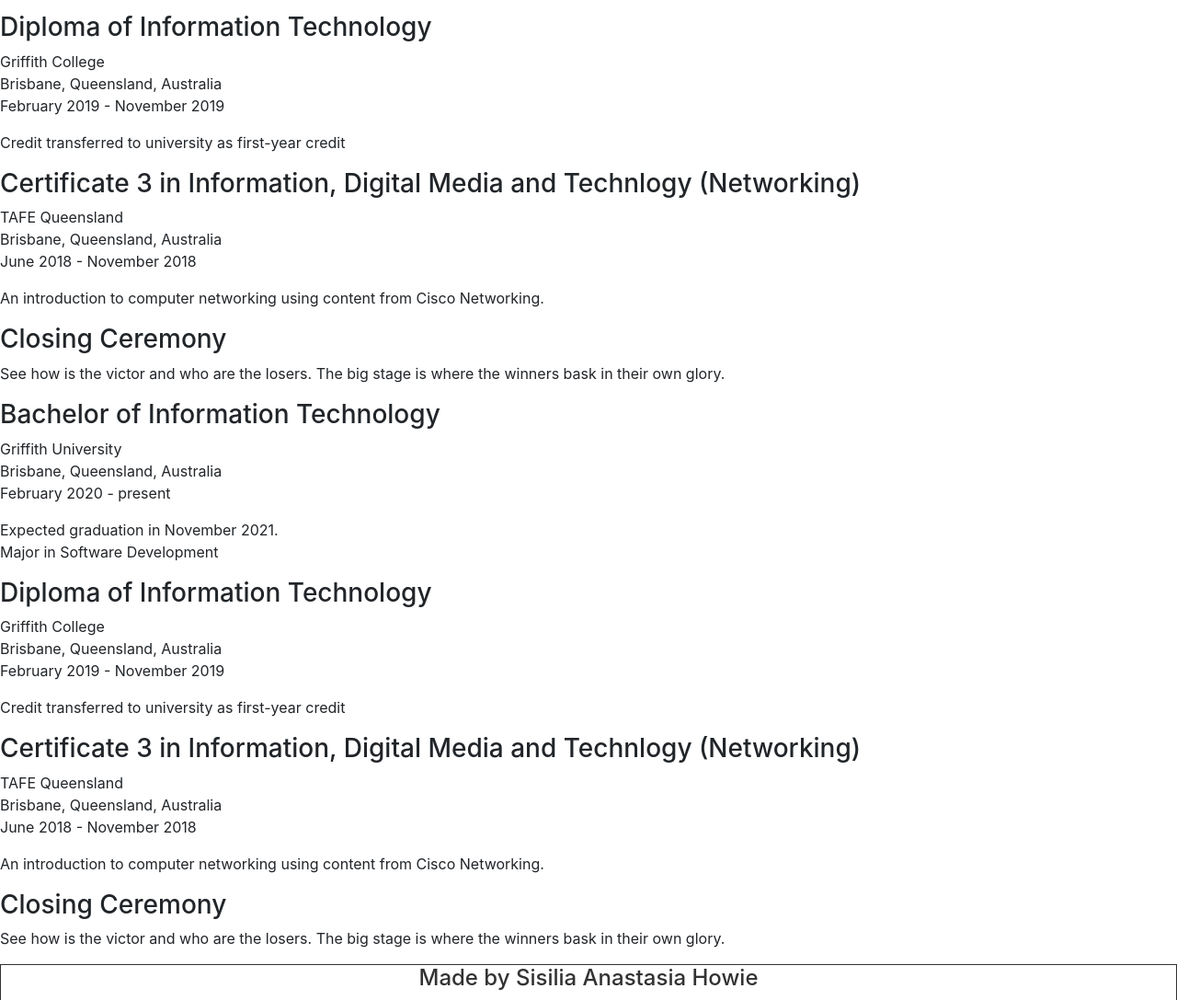
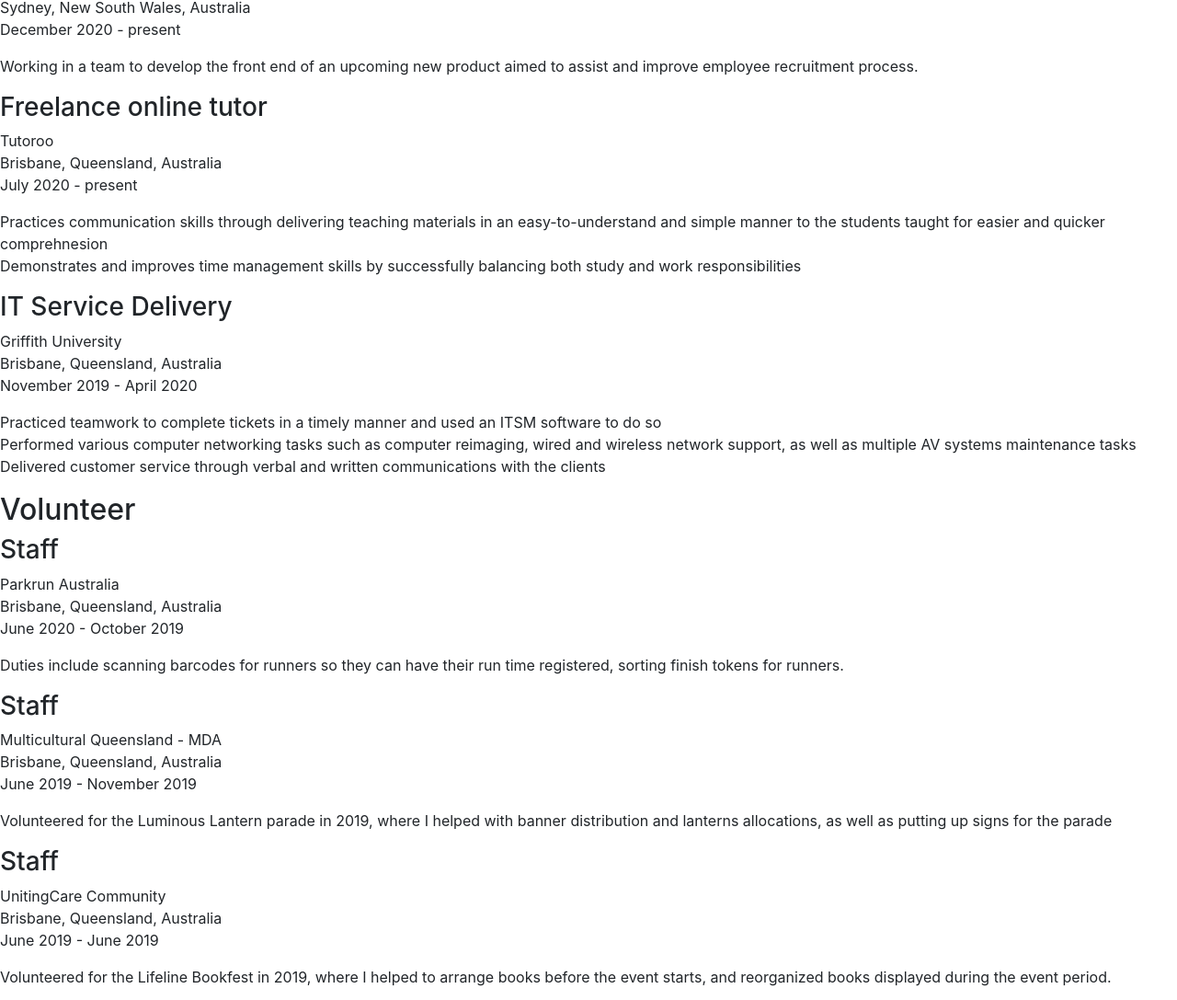
Before and after one commit to sisilhowie99/portfolio, a plain HTML site: page experiences.html in a window 1280 px wide. Shown: the part 337-1424 px from the top of the page at 92% size. Drawn offline with nearby package versions, Linux system fonts and the light colour scheme.

Commit message:
Complete content for all pages
Content for each page added, no styling except some by Bootstrap. Final looks does not completely follow the spec-sheet

```diff
--- a/experiences.html
+++ b/experiences.html
@@ -34,95 +34,118 @@
         </nav>
     </header>
 
+    <div class='bookmarks'>
+        <ul>
+            <li>
+                <a href='#professional'>Professional</a>
+            </li>
+            <li>
+                <a href='#volunteer'>Volunteer</a>
+            </li>
+        </ul>
+    </div>
+
+    <main>
         <section id='work-experiences'>
+            <h2 id='professional'>Professional experience</h2>
             <div class="timeline grid-container">
                 <div class="event grid-item">
-                <h3>Bachelor of Information Technology</h3>
+                    <h3>Front-end developer intern (remote)</h3>
+                    <p class='location duration'>
+                        PurplePatch Consulting<br>
+                        Sydney, New South Wales, Australia <br>
+                        December 2020 - present
+                    </p>
+                    <p class='desc'>
+                        Working in a team to develop the front end of an upcoming new product aimed to assist and
+                        improve
+                        employee recruitment process.
+                    </p>
+                </div>
+                <div class="event grid-item">
+                    <h3>Freelance online tutor</h3>
+                    <p class='location duration'>
+                        Tutoroo<br>
+                        Brisbane, Queensland, Australia <br>
+                        July 2020 - present
+                    </p>
+                    <p class='desc'>
+                        Practices communication skills through delivering teaching materials in an easy-to-understand
+                        and
+                        simple manner to the students taught for easier and quicker comprehnesion <br>
+                        Demonstrates and improves time management skills by successfully balancing both study and work
+                        responsibilities
+                    </p>
+                </div>
+                <div class="event grid-item">
+                    <h3>IT Service Delivery</h3>
                     <p class='location duration'>
                         Griffith University<br>
                         Brisbane, Queensland, Australia <br>
-                    February 2020 - present
+                        November 2019 - April 2020
                     </p>
-                <p class='desc'>
-                    Expected graduation in November 2021.<br>
-                    Major in Software Development
-                </p>
-            </div>
-            <div class="event grid-item">
-                <h3>Diploma of Information Technology</h3>
-                <p class='location duration'>
-                    Griffith College<br>
-                    Brisbane, Queensland, Australia <br>
-                    February 2019 - November 2019
-                </p>
-                <p class='desc'>
-                    Credit transferred to university as first-year credit
-                </p>
-            </div>
-            <div class="event grid-item">
-                <h3>Certificate 3 in Information, Digital Media and Technlogy (Networking)</h3>
-                <p class='location duration'>
-                    TAFE Queensland<br>
-                    Brisbane, Queensland, Australia <br>
-                    June 2018 - November 2018
-                </p>
-                <p class='desc'>
-                    An introduction to computer networking using content from Cisco Networking.
-                </p>
-            </div>
-            <div class="event grid-item">
-                <h3>Closing Ceremony</h3>
-                <p>See how is the victor and who are the losers. The big stage is where the
-                    winners bask
-                    in their own glory.</p>
+
+                    <ul class='desc'>
+                        <li>Practiced teamwork to complete tickets in a timely manner and used an ITSM software to do so
+                        </li>
+                        <li>Performed various computer networking tasks such as computer reimaging, wired and wireless
+                            network support, as well as multiple AV systems maintenance tasks</li>
+                        <li>Delivered customer service through verbal and written communications with the clients</li>
+                    </ul>
+
                 </div>
             </div>
         </section>
 
-    <section id='volunteers'>
+        <section id='volunteer-experiences'>
+            <h2 id='volunteer'>Volunteer</h2>
             <div class="timeline grid-container">
                 <div class="event grid-item">
-                <h3>Bachelor of Information Technology</h3>
+                    <h3>Staff</h3>
                     <p class='location duration'>
-                    Griffith University<br>
+                        Parkrun Australia<br>
                         Brisbane, Queensland, Australia <br>
-                    February 2020 - present
+                        June 2020 - October 2019
                     </p>
                     <p class='desc'>
-                    Expected graduation in November 2021.<br>
-                    Major in Software Development
+                        Duties include scanning barcodes for runners so they can have their run time registered, sorting
+                        finish tokens for runners.
                     </p>
                 </div>
                 <div class="event grid-item">
-                <h3>Diploma of Information Technology</h3>
+                    <h3>Staff</h3>
                     <p class='location duration'>
-                    Griffith College<br>
+                        Multicultural Queensland - MDA<br>
                         Brisbane, Queensland, Australia <br>
-                    February 2019 - November 2019
+                        June 2019 - November 2019
                     </p>
                     <p class='desc'>
-                    Credit transferred to university as first-year credit
+                        Volunteered for the Luminous Lantern parade in 2019, where I helped with banner distribution and
+                        lanterns allocations, as well as putting up signs for the parade
                     </p>
                 </div>
                 <div class="event grid-item">
-                <h3>Certificate 3 in Information, Digital Media and Technlogy (Networking)</h3>
+                    <h3>Staff</h3>
                     <p class='location duration'>
-                    TAFE Queensland<br>
+                        UnitingCare Community<br>
                         Brisbane, Queensland, Australia <br>
-                    June 2018 - November 2018
+                        June 2019 - June 2019
                     </p>
                     <p class='desc'>
-                    An introduction to computer networking using content from Cisco Networking.
+                        Volunteered for the Lifeline Bookfest in 2019, where I helped to arrange books before the event
+                        starts, and reorganized books displayed during the event period.
                     </p>
                 </div>
                 <div class="event grid-item">
-                <h3>Closing Ceremony</h3>
-                <p>See how is the victor and who are the losers. The big stage is where the
-                    winners bask
-                    in their own glory.</p>
+                    <h3>Staff (cashier)</h3>
+                    <p>Was responsible for money-handling throughout the day, provided customer service, as well as
+                        practiced teamwork and communication skills</p>
                 </div>
             </div>
         </section>
+    </main>
+
+
 
 
     <footer>
```
Also changed, not shown: about.html (+26 -21 lines), contact.html (+4 -8 lines), education.html (+2 -0 lines), index.html (+5 -2 lines), projects.html (+40 -6 lines). Lines whose indentation alone changed are shown as unchanged.
